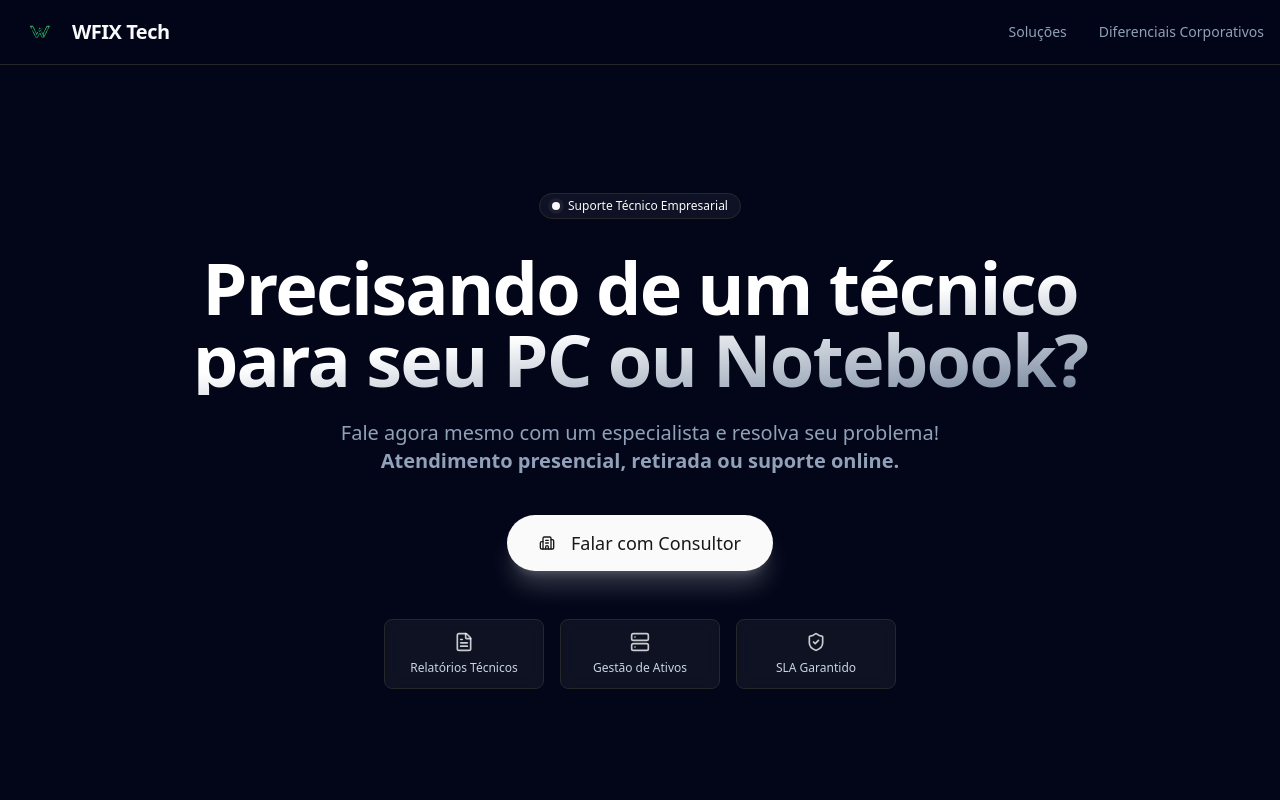
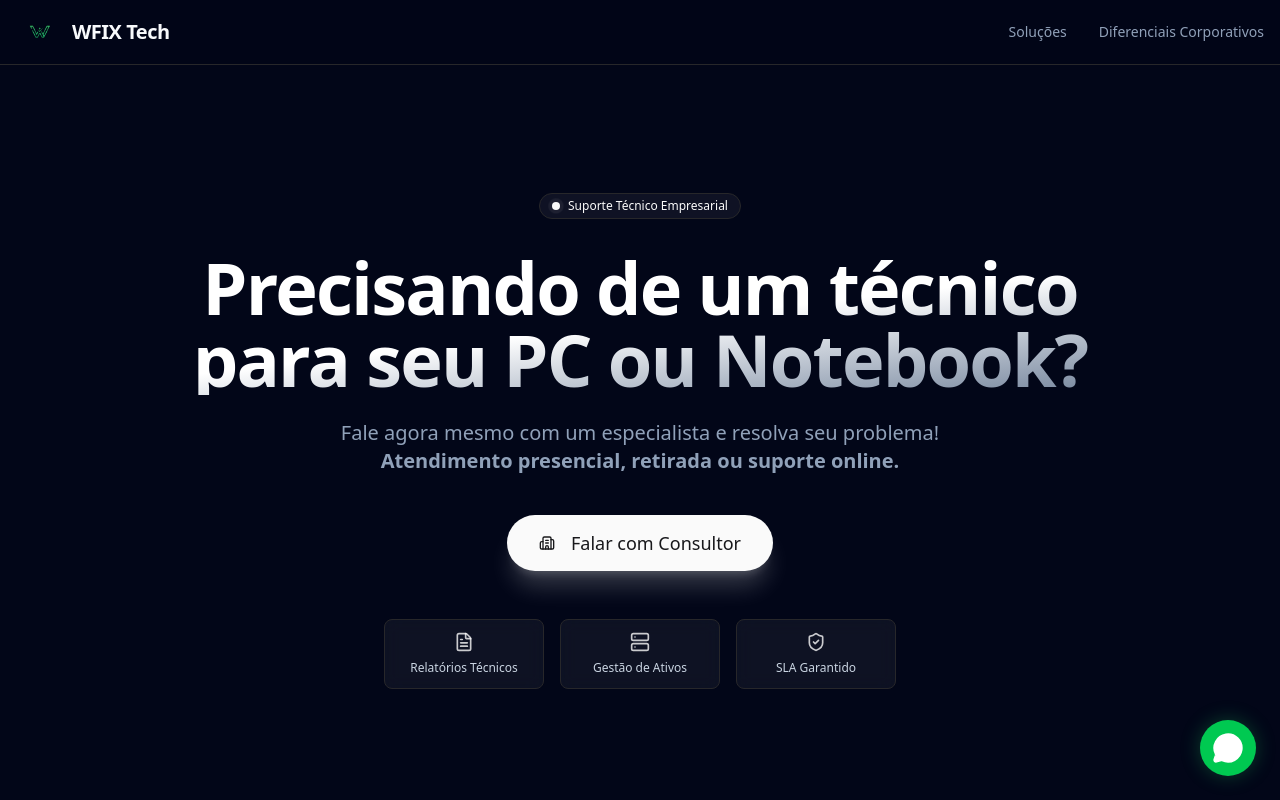
Before and after one commit to wheslancardoso/wtechprot, a Next.js app: page / in a window 1280 px wide. Shown: the top 800 px of the page. Built offline with nearby package versions, Linux system fonts and the light colour scheme; no server answers.

Commit message:
feat(landing): adiciona botao flutuante whatsapp com pulse

```diff
--- a/src/app/page.tsx
+++ b/src/app/page.tsx
@@ -529,6 +529,16 @@ j=d.createElement(s),dl=l!='dataLayer'?'&l='+l:'';j.async=true;j.src=
 
 
 
+        <a
+          href={whatsappLink}
+          target="_blank"
+          className="fixed bottom-6 right-6 z-50 flex items-center justify-center w-14 h-14 bg-green-500 rounded-full shadow-[0_0_20px_rgba(34,197,94,0.3)] hover:scale-110 hover:shadow-[0_0_30px_rgba(34,197,94,0.5)] transition-all duration-300 animate-in slide-in-from-bottom-10 fade-in delay-1000 group"
+        >
+          <MessageCircle className="w-8 h-8 text-white fill-white" />
+          <span className="absolute right-full mr-4 bg-white text-slate-900 px-3 py-1 rounded-lg text-sm font-bold opacity-0 group-hover:opacity-100 transition-opacity whitespace-nowrap shadow-lg pointer-events-none">
+            Fale Conosco
+          </span>
+        </a>
       </main>
 
       {/* FOOTER */}
```
